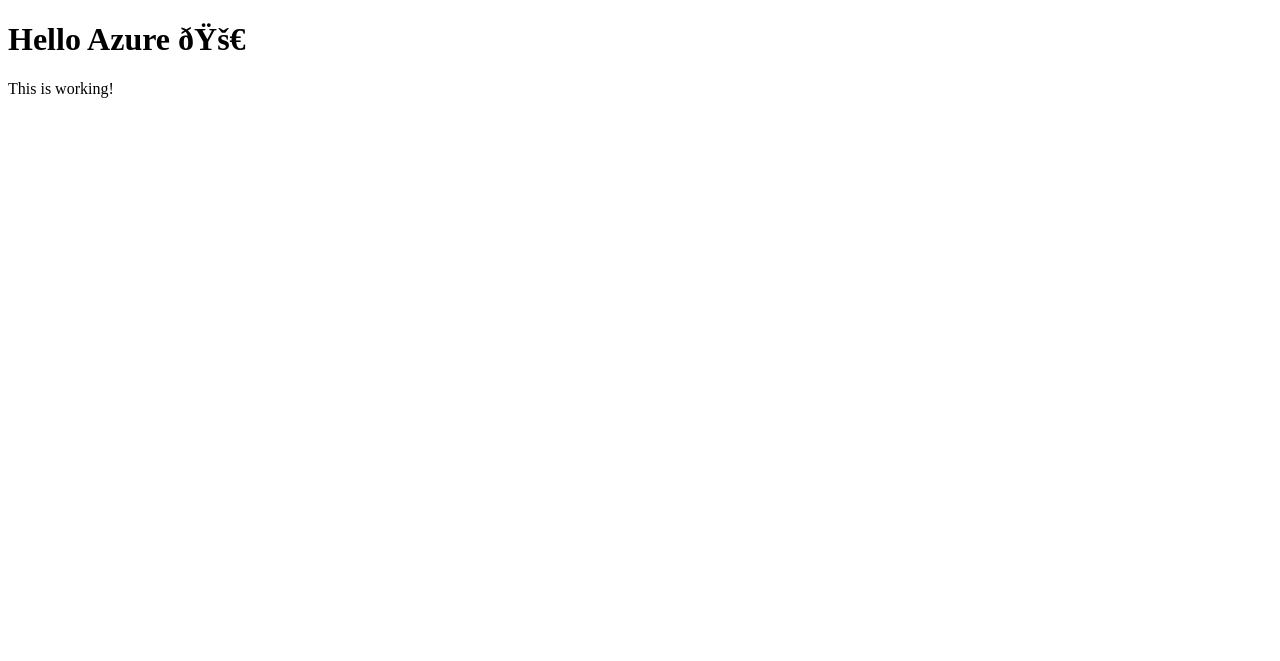
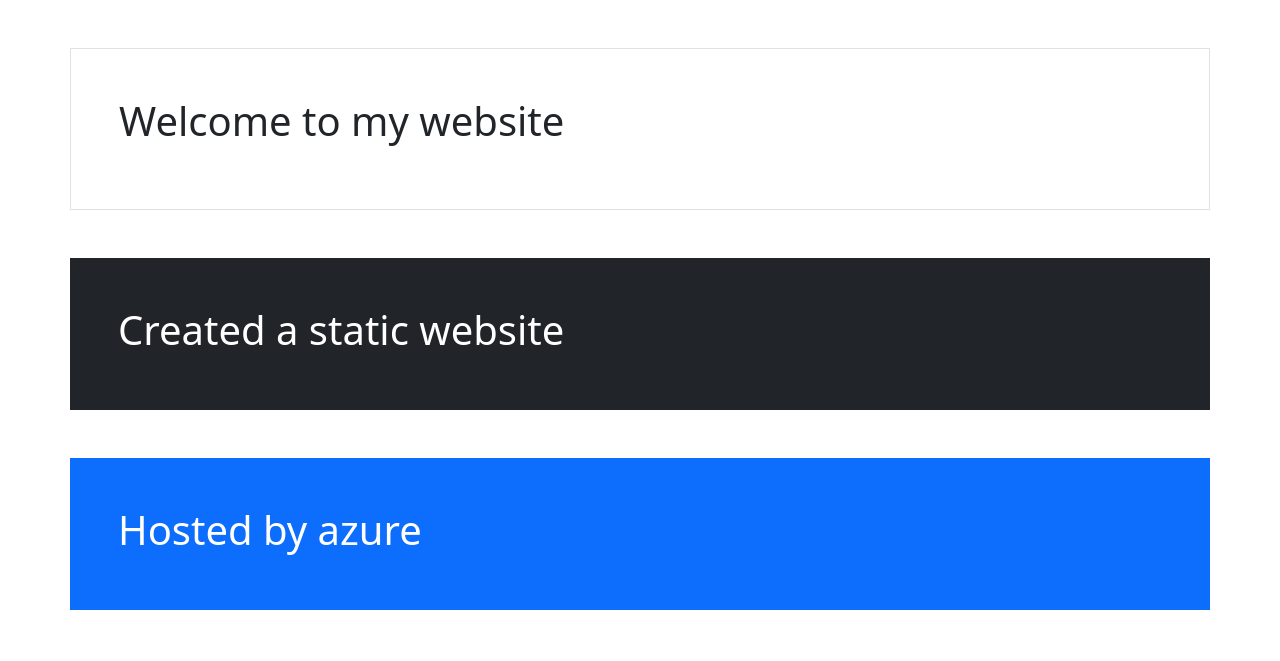
Before and after one commit to Aditinag05/my-first-static-web-app, a website: page app/index.html in a window 1280 px wide. Drawn offline with nearby package versions, Linux system fonts and the light colour scheme.

Commit message:
Update index.html

```diff
--- a/app/index.html
+++ b/app/index.html
@@ -1,29 +1,27 @@
-<!-- <!DOCTYPE html>
+<!DOCTYPE html>
 <html lang="en">
-
 <head>
-  <meta charset="UTF-8">
-  <meta name="viewport" content="width=device-width, initial-scale=1.0">
-  <link rel="stylesheet" href="styles.css">
-  <title>Vanilla JavaScript App
-            This is fcs</title>
-</head>
-
-<body>
-  <main>
-    <h1>Vanilla JavaScript App</h1>
-  </main>
-</body>
-
-</html> -->
-
-<!DOCTYPE html>
-<html>
-<head>
-    <title>My First Azure App</title>
+ <title>Bootstrap Example</title>
+ <meta charset="utf-8">
+ <meta name="viewport" content="width=device-width, initial-scale=1">
+ <link href="https://cdn.jsdelivr.net/npm/bootstrap@5.3.2/dist/css/bootstrap.min.css"
+rel="stylesheet">
+ <script
+src="https://cdn.jsdelivr.net/npm/bootstrap@5.3.2/dist/js/bootstrap.bundle.min.js"></script>
 </head>
 <body>
-    <h1>Hello Azure 🚀</h1>
-    <p>This is working!</p>
+
+<div class="container p-5 my-5 border">
+ <h1>Welcome to my website</h1>
+ <p></p>
+</div>
+<div class="container p-5 my-5 bg-dark text-white">
+ <h1>Created a static website</h1>
+
+</div>
+<div class="container p-5 my-5 bg-primary text-white">
+ <h1>Hosted by azure</h1>
+
+</div>
 </body>
 </html>
```
